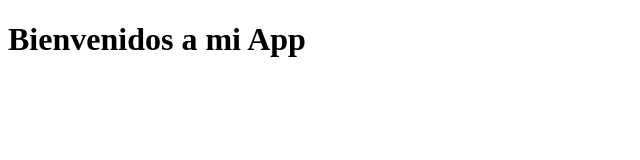
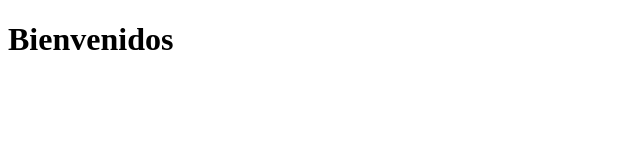
Before and after one commit to ferojash75/gitdepruebaadso, a website: page public/index.html in a window 1280 px wide. Shown: the whole page, without its empty margins (0-640 px from the left). Drawn offline with Linux system fonts and the light colour scheme.

Commit message:
modificacion del titulo de index.html

```diff
--- a/public/index.html
+++ b/public/index.html
@@ -6,6 +6,6 @@
     <title>Document</title>
 </head>
 <body>
-    <h1>Bienvenidos a mi App</h1>
+    <h1>Bienvenidos</h1>
 </body>
 </html>
```
